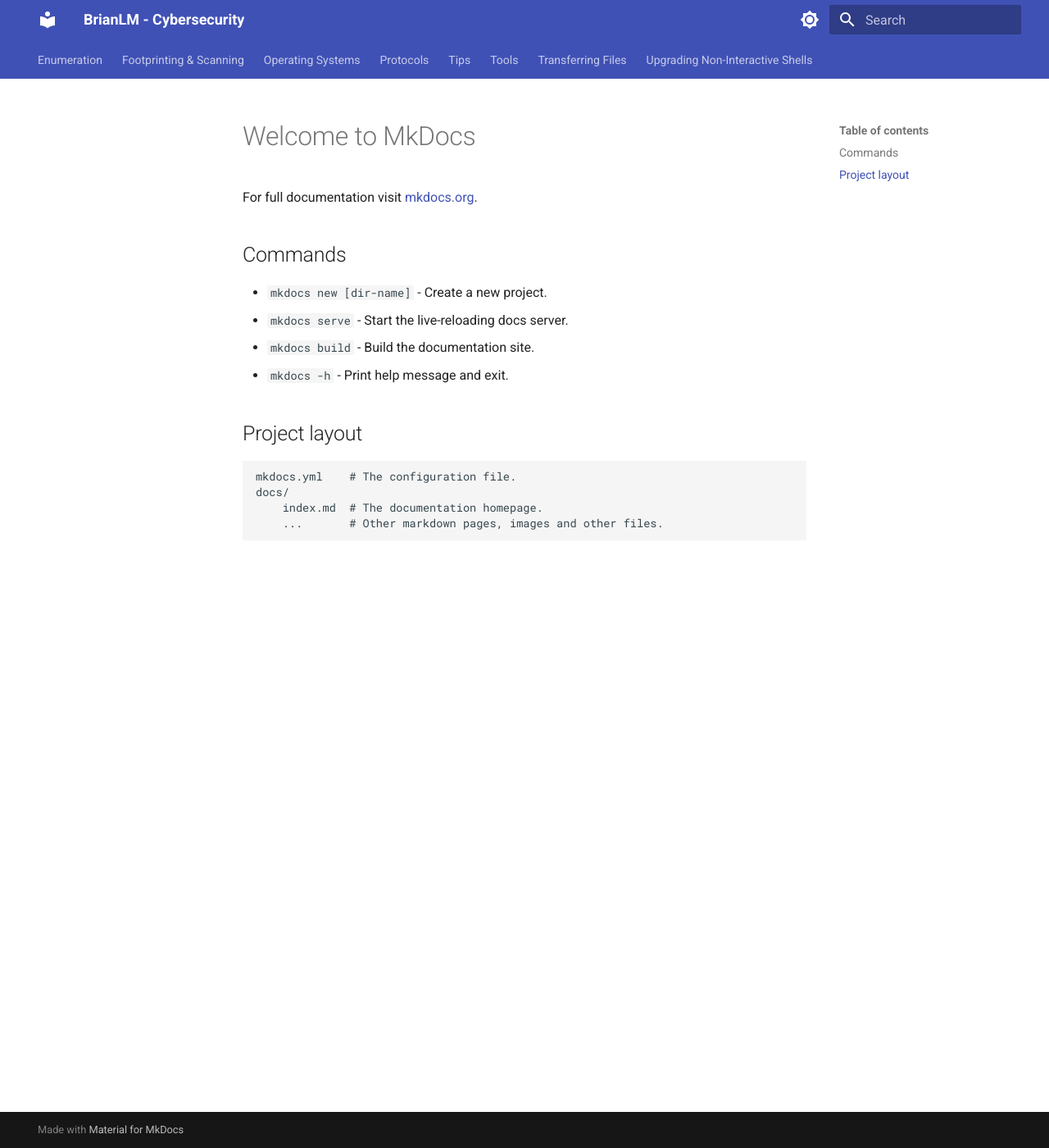
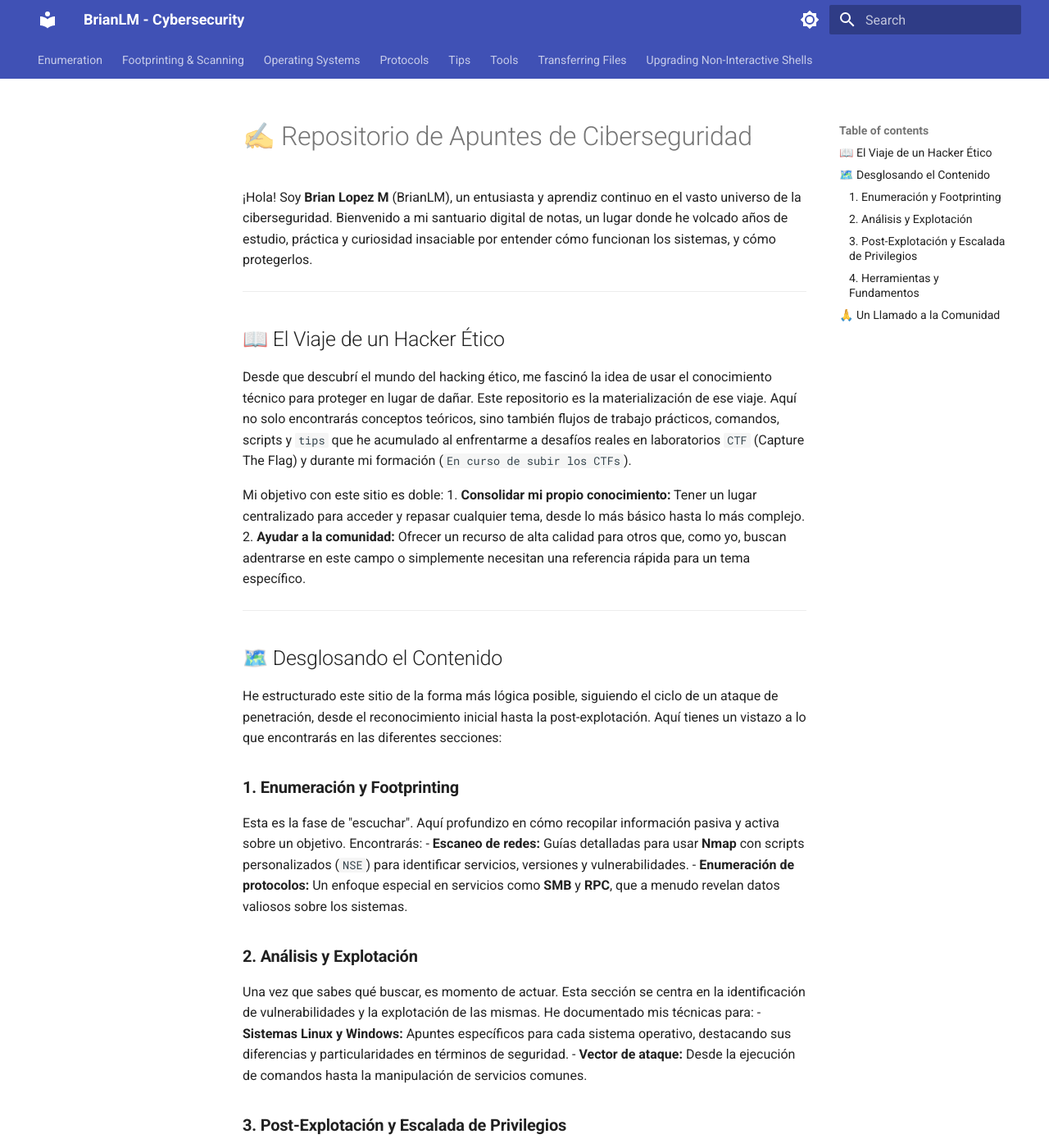
Before and after one commit to BrianLopezM99/my-docs, an MkDocs documentation site: the page built from docs/index.md, in a window 1280 px wide and 1400 px high. Shown: the whole window at 82% size. Built offline with MkDocs 1.6.1 and Material for MkDocs 9.7.7, drawn with Linux system fonts in a browser that asks for light colours; some of the changed text lies outside the part shown.

Commit message:
update index.md

```diff
--- a/docs/index.md
+++ b/docs/index.md
@@ -1,17 +1,60 @@
-# Welcome to MkDocs
+# ✍️ Repositorio de Apuntes de Ciberseguridad
 
-For full documentation visit [mkdocs.org](https://www.mkdocs.org).
+¡Hola! Soy **Brian Lopez M** (BrianLM), un entusiasta y aprendiz continuo en el vasto universo de la ciberseguridad. Bienvenido a mi santuario digital de notas, un lugar donde he volcado años de estudio, práctica y curiosidad insaciable por entender cómo funcionan los sistemas, y cómo protegerlos.
 
-## Commands
+---
 
-* `mkdocs new [dir-name]` - Create a new project.
-* `mkdocs serve` - Start the live-reloading docs server.
-* `mkdocs build` - Build the documentation site.
-* `mkdocs -h` - Print help message and exit.
+## 📖 El Viaje de un Hacker Ético
 
-## Project layout
+Desde que descubrí el mundo del hacking ético, me fascinó la idea de usar el conocimiento técnico para proteger en lugar de dañar. Este repositorio es la materialización de ese viaje. Aquí no solo encontrarás conceptos teóricos, sino también flujos de trabajo prácticos, comandos, scripts y `tips` que he acumulado al enfrentarme a desafíos reales en laboratorios `CTF` (Capture The Flag) y durante mi formación (`En curso de subir los CTFs`).
 
-    mkdocs.yml    # The configuration file.
-    docs/
-        index.md  # The documentation homepage.
-        ...       # Other markdown pages, images and other files.
+Mi objetivo con este sitio es doble:
+1.  **Consolidar mi propio conocimiento:** Tener un lugar centralizado para acceder y repasar cualquier tema, desde lo más básico hasta lo más complejo.
+2.  **Ayudar a la comunidad:** Ofrecer un recurso de alta calidad para otros que, como yo, buscan adentrarse en este campo o simplemente necesitan una referencia rápida para un tema específico.
+
+---
+
+## 🗺️ Desglosando el Contenido
+
+He estructurado este sitio de la forma más lógica posible, siguiendo el ciclo de un ataque de penetración, desde el reconocimiento inicial hasta la post-explotación. Aquí tienes un vistazo a lo que encontrarás en las diferentes secciones:
+
+### **1. Enumeración y Footprinting**
+
+Esta es la fase de "escuchar". Aquí profundizo en cómo recopilar información pasiva y activa sobre un objetivo. Encontrarás:
+- **Escaneo de redes:** Guías detalladas para usar **Nmap** con scripts personalizados (`NSE`) para identificar servicios, versiones y vulnerabilidades.
+- **Enumeración de protocolos:** Un enfoque especial en servicios como **SMB** y **RPC**, que a menudo revelan datos valiosos sobre los sistemas.
+
+### **2. Análisis y Explotación**
+
+Una vez que sabes qué buscar, es momento de actuar. Esta sección se centra en la identificación de vulnerabilidades y la explotación de las mismas. He documentado mis técnicas para:
+- **Sistemas Linux y Windows:** Apuntes específicos para cada sistema operativo, destacando sus diferencias y particularidades en términos de seguridad.
+- **Vector de ataque:** Desde la ejecución de comandos hasta la manipulación de servicios comunes.
+
+### **3. Post-Explotación y Escalada de Privilegios**
+
+Obtener una `shell` es solo el comienzo. Esta parte es crucial para entender cómo mantener el acceso, moverse por la red y, lo más importante, **elevar tus privilegios** de usuario estándar a administrador o `root`. Aquí incluyo:
+- **Técnicas de escalada de privilegios:** Casos de estudio y metodologías para explotar configuraciones incorrectas (`misconfigurations`), servicios vulnerables y otros fallos de seguridad.
+- **Movimiento lateral:** Estrategias para moverte de un sistema a otro dentro de una red comprometida.
+
+### **4. Herramientas y Fundamentos**
+
+No solo se trata de la teoría; también es esencial dominar las herramientas. En esta sección, he recopilado mis notas sobre:
+- **Transferencia de archivos:** Métodos fiables y discretos para mover archivos entre sistemas.
+- **`Upgrading Shells`:** Cómo convertir una `shell` de comando básica en una `shell` interactiva, algo fundamental para la mayoría de los trabajos de post-explotación.
+
+---
+
+## 🙏 Un Llamado a la Comunidad
+
+Este proyecto es un trabajo en progreso. Mi compromiso es seguir actualizándolo con cada nuevo aprendizaje. La ciberseguridad es un campo que evoluciona rápidamente, y mantener estas notas al día es mi forma de contribuir a la comunidad.
+
+Si encuentras algún error, tienes una sugerencia o simplemente quieres compartir una idea, no dudes en contactarme. La retroalimentación es clave para el crecimiento.
+
+¡Gracias por visitar! Espero que este sitio se convierta en una herramienta tan valiosa para ti como lo es para mí.
+
+
+* **LinkedIn:** [Brian Lopez Medina](https://www.linkedin.com/in/brian-lm/)
+* **GitHub:** [BrianLopezM99](https://github.com/BrianLopezM99)
+* **HackTheBox:** [BrianM #111663](https://www.hackthebox.com/users/111663)
+
+**_Puedes comenzar a explorar los temas usando el menú de navegación superior._**
--- a/mkdocs.yml
+++ b/mkdocs.yml
@@ -1,4 +1,5 @@
 site_name: BrianLM - Cybersecurity
+locale: es
 theme:
   name: material
   features:
```
